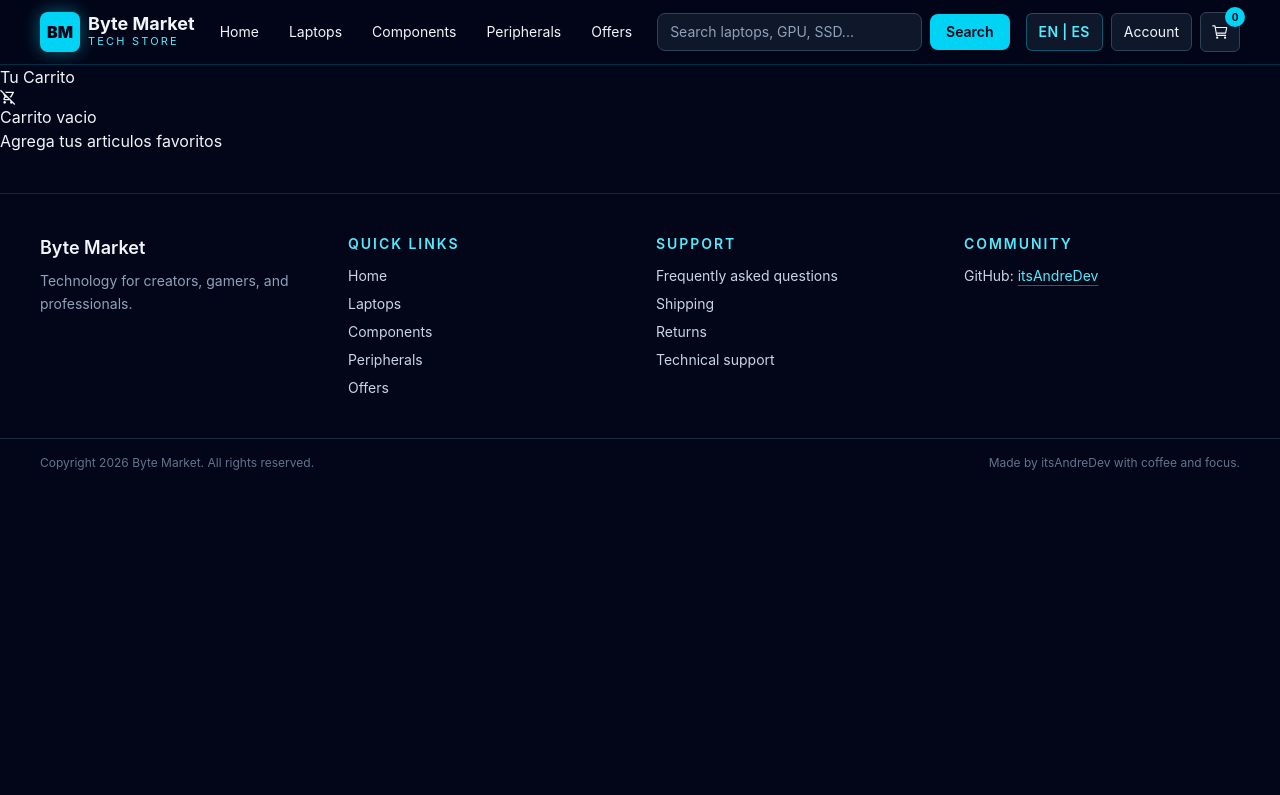
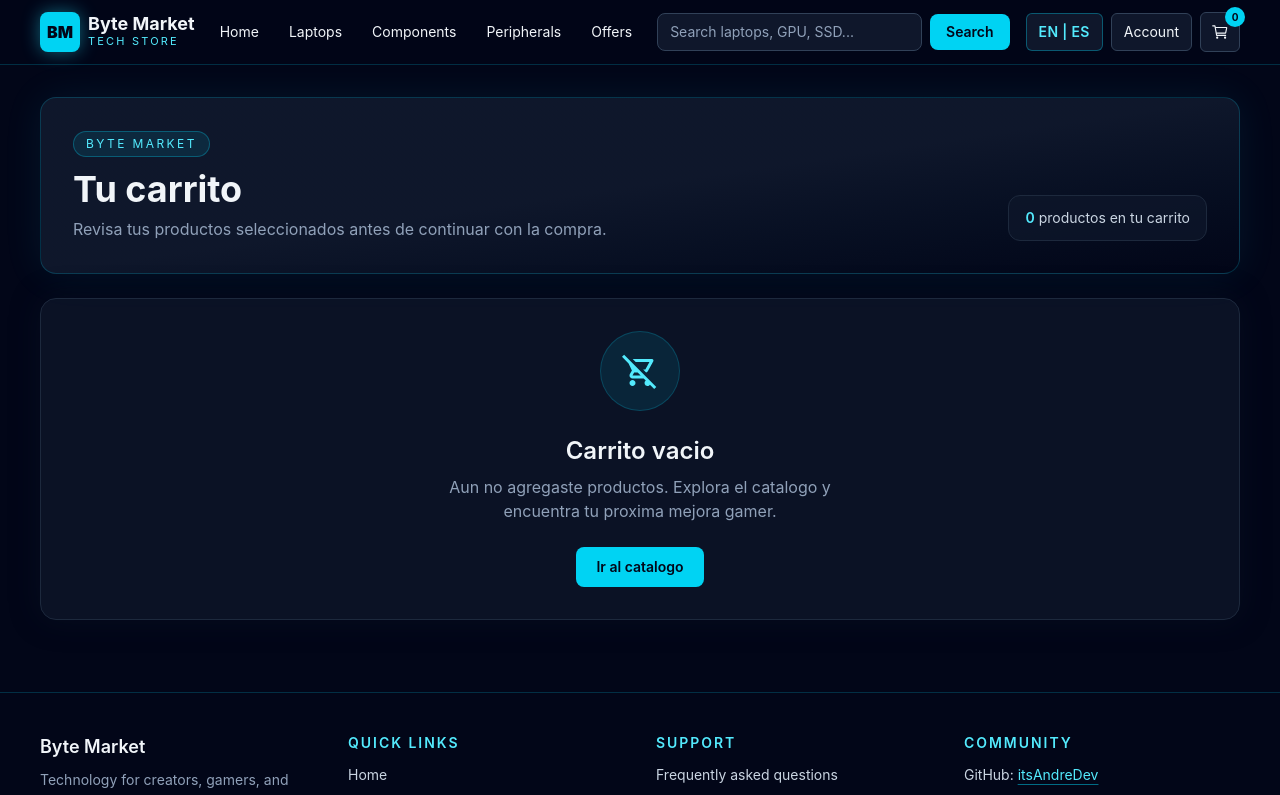
Before and after one commit to Andre-tz/Byte-Market, a React (Vite) app: page /cart in a window 1280 px wide. Shown: the top 795 px of the page. Built offline with nearby package versions, Linux system fonts and the light colour scheme.

Commit message:
feat: add stock to local and API products and style Cart component

```diff
--- a/src/components/ProductCards.tsx
+++ b/src/components/ProductCards.tsx
@@ -2,6 +2,7 @@
 import { BsCartPlus } from "react-icons/bs";
 import { BsCartDash } from "react-icons/bs";
 import useCart from "../hooks/useCart";
+import formatPrice from "../helper/formatPrice";
 
 type Card = {
     id: number;
@@ -9,11 +10,12 @@ type Card = {
     price: number;
     category: string;
     images: string[];
+    stock: number;
 };
 
-const ProductCards = ({ id, name, price, category, images }: Card) => {
+const ProductCards = ({ id, name, price, category, images, stock }: Card) => {
     const { addProductCart, removeProductCart, cart } = useCart();
-    const product = { id, name, price, category, images }
+    const product = { id, name, price, category, images, stock }
     const isSelected = cart.some( productCard => productCard.id === product.id )
 
     const handleProduct = ()=>{
@@ -30,7 +32,7 @@ const ProductCards = ({ id, name, price, category, images }: Card) => {
                 <p className="line-clamp-2 min-h-12 text-sm font-semibold leading-6 text-slate-100">{ name }</p>
 
                 <div className="flex items-center justify-between gap-3">
-                    <p className="text-lg font-bold text-cyan-300">{price}</p>
+                    <p className="text-lg font-bold text-cyan-300">{ formatPrice( price ) }</p>
                     <button type="button" onClick={ handleProduct }
                         className={`cursor-pointer rounded-md px-3 py-2 text-s font-semibold transition ${
                             isSelected
--- a/src/components/pages/Cart.tsx
+++ b/src/components/pages/Cart.tsx
@@ -1,40 +1,71 @@
 import useCart from "../../hooks/useCart";
 import { MdOutlineRemoveShoppingCart } from "react-icons/md";
 import CartItem from "../CartItem";
+import { Link } from "react-router-dom";
 
 
 //displays the shopping cart content
-const Cart = ()=>{
+const Cart = () => {
     const { cart } = useCart();
-    return(
-        <div>
-            <h2>Tu Carrito</h2>
+
+    const totalProducts = cart.length;
+
+    return (
+        <main className="mx-auto w-[min(1200px,94%)] space-y-6 py-8">
+            <section className="rounded-2xl border border-cyan-400/20 bg-linear-to-br from-slate-900 via-slate-900 to-slate-950 p-6 shadow-[0_0_40px_rgba(34,211,238,0.08)] sm:p-8">
+                <p className="mb-3 inline-flex rounded-full border border-cyan-400/30 bg-cyan-400/10 px-3 py-1 text-xs uppercase tracking-[0.2em] text-cyan-300">Byte Market</p>
+                <div className="flex flex-col gap-3 lg:flex-row lg:items-end lg:justify-between">
+                    <div className="space-y-2">
+                        <h1 className="text-3xl font-bold text-slate-100 md:text-4xl">Tu carrito</h1>
+                        <p className="max-w-2xl text-slate-400">
+                            Revisa tus productos seleccionados antes de continuar con la compra.
+                        </p>
+                    </div>
+
+                    <div className="rounded-xl border border-slate-800 bg-slate-900/70 px-4 py-3 text-sm text-slate-300">
+                        <span className="font-semibold text-cyan-300">{totalProducts}</span> producto{totalProducts === 1 ? "" : "s"} en tu carrito
+                    </div>
+                </div>
+            </section>
+
             {
-                cart.length=== 0?
-                (
-                    <div>
-                        <div>
+                cart.length === 0 ? (
+                    <section className="rounded-2xl border border-slate-800 bg-slate-900/70 p-8 text-center shadow-[0_0_30px_rgba(15,23,42,0.35)]">
+                        <div className="mx-auto grid h-20 w-20 place-content-center rounded-full border border-cyan-400/20 bg-cyan-400/10 text-4xl text-cyan-300">
                             <MdOutlineRemoveShoppingCart />
                         </div>
-                        <div>
-                            <p>Carrito vacio</p>
-                            <p>Agrega tus articulos favoritos</p>
+
+                        <div className="mt-6 space-y-2">
+                            <h2 className="text-2xl font-semibold text-slate-100">Carrito vacio</h2>
+                            <p className="mx-auto max-w-md text-slate-400">Aun no agregaste productos. Explora el catalogo y encuentra tu proxima mejora gamer.</p>
                         </div>
-                    </div>
+
+                        <Link to="/catalog" className="mt-6 inline-flex rounded-lg bg-cyan-400 px-5 py-2.5 text-sm font-semibold text-slate-950 transition hover:bg-cyan-300">Ir al catalogo</Link>
+                    </section>
+                ) : (
+                    <section className="space-y-4 rounded-2xl border border-slate-800 bg-slate-900/40 p-4 sm:p-6">
+                        <div className="space-y-4">
+                            <div className="flex items-center justify-between gap-3 border-b border-slate-800 pb-4">
+                                <h2 className="text-xl font-semibold text-slate-100">Productos seleccionados</h2>
+                                <p className="text-sm text-slate-400">{totalProducts} item{totalProducts === 1 ? "" : "s"}</p>
+                            </div>
+
+                            <div className="space-y-4">
+                                {cart.map((item, index) => (
+                                    <CartItem
+                                        key={`${item.id}-${index}`}
+                                        name={item.name}
+                                        image={item.images}
+                                        price={item.price}
+                                    />
+                                ))}
+                            </div>
+                        </div>
+                    </section>
                 )
-                :
-                ( cart.map( (item, index  )=>(
-                    <CartItem
-                        key={ index }
-                        name={ item.name}
-                        image={ item.images}
-                        price={ item.price }
-                        />
-                 ) ))
             }
-
-        </div>
-    )
+        </main>
+    );
 }
 
 export default Cart;
--- a/src/components/pages/Catalog.tsx
+++ b/src/components/pages/Catalog.tsx
@@ -21,6 +21,7 @@ const Catalog = () => {
                         price={product.price}
                         category={product.category}
                         images={product.images}
+                        stock={ product.stock }
                     />
                 ))
                 }
--- a/src/data/localProducts.ts
+++ b/src/data/localProducts.ts
@@ -11,6 +11,7 @@ export const localProducts: Product[] = [
       category: "laptops",
       // images: ["/images/products/laptops/lenovo-legion-5.jpg"],
       images: ["/images/place-holder.webp"],
+      stock: 8,
     },
     {
       id: 1002,
@@ -19,6 +20,7 @@ export const localProducts: Product[] = [
       category: "laptops",
       // images: ["/images/products/laptops/asus-tuf-a15.jpg"],
       images: ["/images/place-holder.webp"],
+      stock: 14,
     },
     {
       id: 1003,
@@ -27,6 +29,7 @@ export const localProducts: Product[] = [
       category: "laptops",
       // images: ["/images/products/laptops/acer-nitro-5.jpg"],
        images: ["/images/place-holder.webp"],
+      stock: 5,
     },
     {
       id: 1004,
@@ -35,6 +38,7 @@ export const localProducts: Product[] = [
       category: "laptops",
       // images: ["/images/products/laptops/hp-victus-16.jpg"],
       images: ["/images/place-holder.webp"],
+      stock: 11,
     },
     {
       id: 1005,
@@ -43,6 +47,7 @@ export const localProducts: Product[] = [
       category: "laptops",
       // images: ["/images/products/laptops/dell-g15.jpg"],
       images: ["/images/place-holder.webp"],
+      stock: 7,
     },
     {
       id: 1006,
@@ -51,6 +56,7 @@ export const localProducts: Product[] = [
       category: "laptops",
       // images: ["/images/products/laptops/msi-katana-15.jpg"],
       images: ["/images/place-holder.webp"],
+      stock: 4,
     },
     {
       id: 1007,
@@ -59,6 +65,7 @@ export const localProducts: Product[] = [
       category: "laptops",
       // images: ["/images/products/laptops/asus-rog-strix-g16.jpg"],
       images: ["/images/place-holder.webp"],
+      stock: 9,
     },
     {
       id: 1008,
@@ -67,6 +74,7 @@ export const localProducts: Product[] = [
       category: "laptops",
       // images: ["/images/products/laptops/lenovo-loq-15.jpg"],
       images: ["/images/place-holder.webp"],
+      stock: 16,
     },
     {
       id: 1009,
@@ -75,6 +83,7 @@ export const localProducts: Product[] = [
       category: "laptops",
       // images: ["/images/products/laptops/gigabyte-g5.jpg"],
       images: ["/images/place-holder.webp"],
+      stock: 6,
     },
     {
       id: 1010,
@@ -83,6 +92,7 @@ export const localProducts: Product[] = [
       category: "laptops",
       // images: ["/images/products/laptops/razer-blade-14.jpg"],
       images: ["/images/place-holder.webp"],
+      stock: 3,
     },
     // =========================
     // Componentes + Monitores (10)
@@ -94,6 +104,7 @@ export const localProducts: Product[] = [
       category: "components",
       // images: ["/images/products/components/amd-ryzen-7-7800x3d.jpg"],
       images: ["/images/place-holder.webp"],
+      stock: 18,
     },
     {
       id: 2002,
@@ -102,6 +113,7 @@ export const localProducts: Product[] = [
       category: "components",
       // images: ["/images/products/components/intel-core-i7-14700k.jpg"],
       images: ["/images/place-holder.webp"],
+      stock: 10,
     },
     {
       id: 2003,
@@ -110,6 +122,7 @@ export const localProducts: Product[] = [
       category: "components",
       // images: ["/images/products/components/rtx-4070-super.jpg"],
       images: ["/images/place-holder.webp"],
+      stock: 5,
     },
     {
       id: 2004,
@@ -118,6 +131,7 @@ export const localProducts: Product[] = [
       category: "components",
       // images: ["/images/products/components/rx-7800-xt.jpg"],
       images: ["/images/place-holder.webp"],
+      stock: 12,
     },
     {
       id: 2005,
@@ -126,6 +140,7 @@ export const localProducts: Product[] = [
       category: "components",
       // images: ["/images/products/components/corsair-ddr5-32gb.jpg"],
       images: ["/images/place-holder.webp"],
+      stock: 17,
     },
     {
       id: 2006,
@@ -134,6 +149,7 @@ export const localProducts: Product[] = [
       category: "components",
       // images: ["/images/products/components/samsung-990-pro-1tb.jpg"],
       images: ["/images/place-holder.webp"],
+      stock: 9,
     },
     {
       id: 2007,
@@ -142,6 +158,7 @@ export const localProducts: Product[] = [
       category: "components",
       // images: ["/images/products/components/asus-b650-plus.jpg"],
       images: ["/images/place-holder.webp"],
+      stock: 4,
     },
     {
       id: 2008,
@@ -150,6 +167,7 @@ export const localProducts: Product[] = [
       category: "components",
       // images: ["/images/products/components/corsair-rm750e.jpg"],
       images: ["/images/place-holder.webp"],
+      stock: 15,
     },
     {
       id: 2009,
@@ -158,6 +176,7 @@ export const localProducts: Product[] = [
       category: "components",
       // images: ["/images/products/components/lg-ultragear-27-qhd.jpg"],
        images: ["/images/place-holder.webp"],
+      stock: 7,
     },
     {
       id: 2010,
@@ -166,6 +185,7 @@ export const localProducts: Product[] = [
       category: "components",
       // images: ["/images/products/components/samsung-odyssey-g5-32.jpg"],
       images: ["/images/place-holder.webp"],
+      stock: 6,
     },
     // =========================
     // Perifericos (10)
@@ -177,6 +197,7 @@ export const localProducts: Product[] = [
       category: "peripherals",
       // images: ["/images/products/peripherals/logitech-g-pro-x-keyboard.jpg"],
       images: ["/images/place-holder.webp"],
+      stock: 13,
     },
     {
       id: 3002,
@@ -185,6 +206,7 @@ export const localProducts: Product[] = [
       category: "peripherals",
       // images: ["/images/products/peripherals/keychron-k8-pro.jpg"],
       images: ["/images/place-holder.webp"],
+      stock: 8,
     },
     {
       id: 3003,
@@ -193,6 +215,7 @@ export const localProducts: Product[] = [
       category: "peripherals",
       // images: ["/images/products/peripherals/logitech-g502x.jpg"],
       images: ["/images/place-holder.webp"],
+      stock: 19,
     },
     {
       id: 3004,
@@ -201,6 +224,7 @@ export const localProducts: Product[] = [
       category: "peripherals",
       // images: ["/images/products/peripherals/razer-deathadder-v3.jpg"],
       images: ["/images/place-holder.webp"],
+      stock: 11,
     },
     {
       id: 3005,
@@ -209,6 +233,7 @@ export const localProducts: Product[] = [
       category: "peripherals",
       // images: ["/images/products/peripherals/hyperx-cloud-ii.jpg"],
       images: ["/images/place-holder.webp"],
+      stock: 14,
     },
     {
       id: 3006,
@@ -217,6 +242,7 @@ export const localProducts: Product[] = [
       category: "peripherals",
       // images: ["/images/products/peripherals/arctis-nova-7.jpg"],
       images: ["/images/place-holder.webp"],
+      stock: 6,
     },
     {
       id: 3007,
@@ -225,6 +251,7 @@ export const localProducts: Product[] = [
       category: "peripherals",
       // images: ["/images/products/peripherals/logitech-g840.jpg"],
        images: ["/images/place-holder.webp"],
+      stock: 20,
     },
     {
       id: 3008,
@@ -233,6 +260,7 @@ export const localProducts: Product[] = [
       category: "peripherals",
       // images: ["/images/products/peripherals/logitech-c920.jpg"],
       images: ["/images/place-holder.webp"],
+      stock: 9,
     },
     {
       id: 3009,
@@ -241,6 +269,7 @@ export const localProducts: Product[] = [
       category: "peripherals",
       // images: ["/images/products/peripherals/fifine-k688.jpg"],
       images: ["/images/place-holder.webp"],
+      stock: 5,
     },
     {
       id: 3010,
@@ -249,5 +278,6 @@ export const localProducts: Product[] = [
       category: "peripherals",
       // images: ["/images/products/peripherals/cougar-armor-one.jpg"],
        images: ["/images/place-holder.webp"],
+      stock: 3,
     },
 ]
--- a/src/services/products.service.ts
+++ b/src/services/products.service.ts
@@ -12,7 +12,8 @@ const getProducts = async (): Promise<Product[]>=>{
         name: item.title,
         price: item.price,
         images: item.images,
-        category: "api"
+        category: "api",
+        stock: Math.floor( Math.random()* 10 ) + 1
    }))
 
    const mergeProducts = [ ...normalizedProducts, ...localProducts]
--- a/src/types/product.types.ts
+++ b/src/types/product.types.ts
@@ -5,6 +5,7 @@ export interface Product {
     price: number;
     category: string;
     images: string[];
+    stock: number;
 }
 
 export interface ApiProduct {
@@ -14,4 +15,5 @@ export interface ApiProduct {
     price: number;
     description: string;
     images: string[];
+    stock: number;
 }
```
